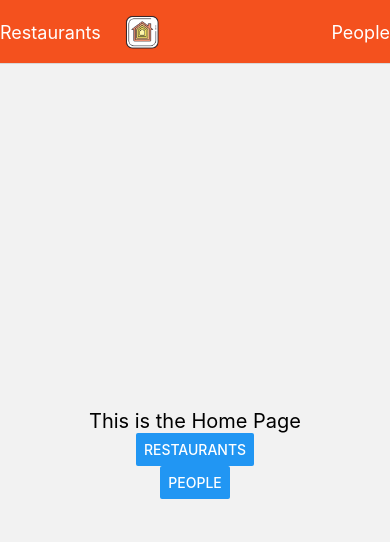
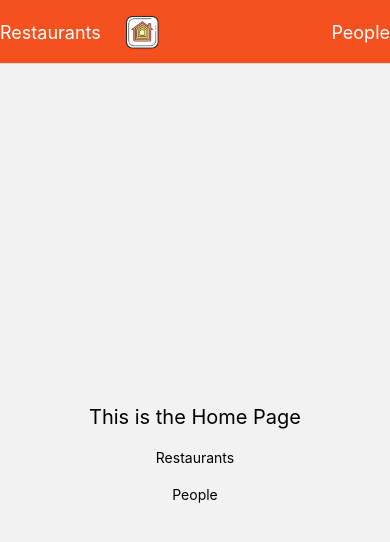
Before and after one commit to zhira03/LetsEatOut-v1, a React Native app: screen /Home in a window 390 px wide. Shown: the top 542 px of the page. Built offline with nearby package versions, Linux system fonts and the light colour scheme.

Commit message:
new file:   Dockerfile

```diff
--- a/screens/Home.js
+++ b/screens/Home.js
@@ -5,10 +5,14 @@ export default function Home({ navigation }) {
   return (
     <View style={styles.container}>
       <Text style={styles.text}>This is the Home Page</Text>
-      <Button title="Restaurants" onPress={() => navigation.navigate('Restaurant')}
-      />
-      <Button title="People" onPress={() => navigation.navigate('People')}
-      />
+
+      <TouchableOpacity style={styles.IconNames} onPress={() => navigation.navigate('Restaurant')}>
+        <Text> Restaurants </Text>
+      </TouchableOpacity>
+
+      <TouchableOpacity style={styles.IconNames} onPress={() => navigation.navigate('People')}>
+        <Text> People </Text>
+      </TouchableOpacity>
     </View>
 
   );
@@ -22,4 +26,11 @@ const styles = StyleSheet.create({
   text: {
     fontSize: 20,
   },
+  IconNames:{
+    fontSize: 500,
+    paddingTop: 20,
+    color: ''
+
+
+  }
 });
--- a/screens/People/addPeople-backEnd.js
+++ b/screens/People/addPeople-backEnd.js
@@ -21,7 +21,7 @@ const AddPeople= ({text}) => {
 const styles = StyleSheet.create({
     itemsDone:{
         width:'95%',
-        backgroundColor:'#fff',
+        backgroundColor:'#f0f0f0',
         padding:15,
         borderRadius:10,
         flexDirection:'row',
--- a/screens/Restaurant/Restaurant-BackeEnd.js
+++ b/screens/Restaurant/Restaurant-BackeEnd.js
@@ -10,7 +10,7 @@ const Restaurant = ({navigation}) => {
     const [add_restaurant, setAddRestaurant] = useState('')
     const [restaurantAdd, setRestaurantAdd] = useState([])
 
-    const HandlePeople= () => {
+    const HandleRestuarants= () => {
       Keyboard.dismiss();
       if (add_restaurant){
         setRestaurantAdd([...restaurantAdd, add_restaurant]);
```
Also changed, not shown: screens/Restaurant/Restaurant.js (added, +14 -0 lines), 2 other files (tests, documents, lock files or other folders).
